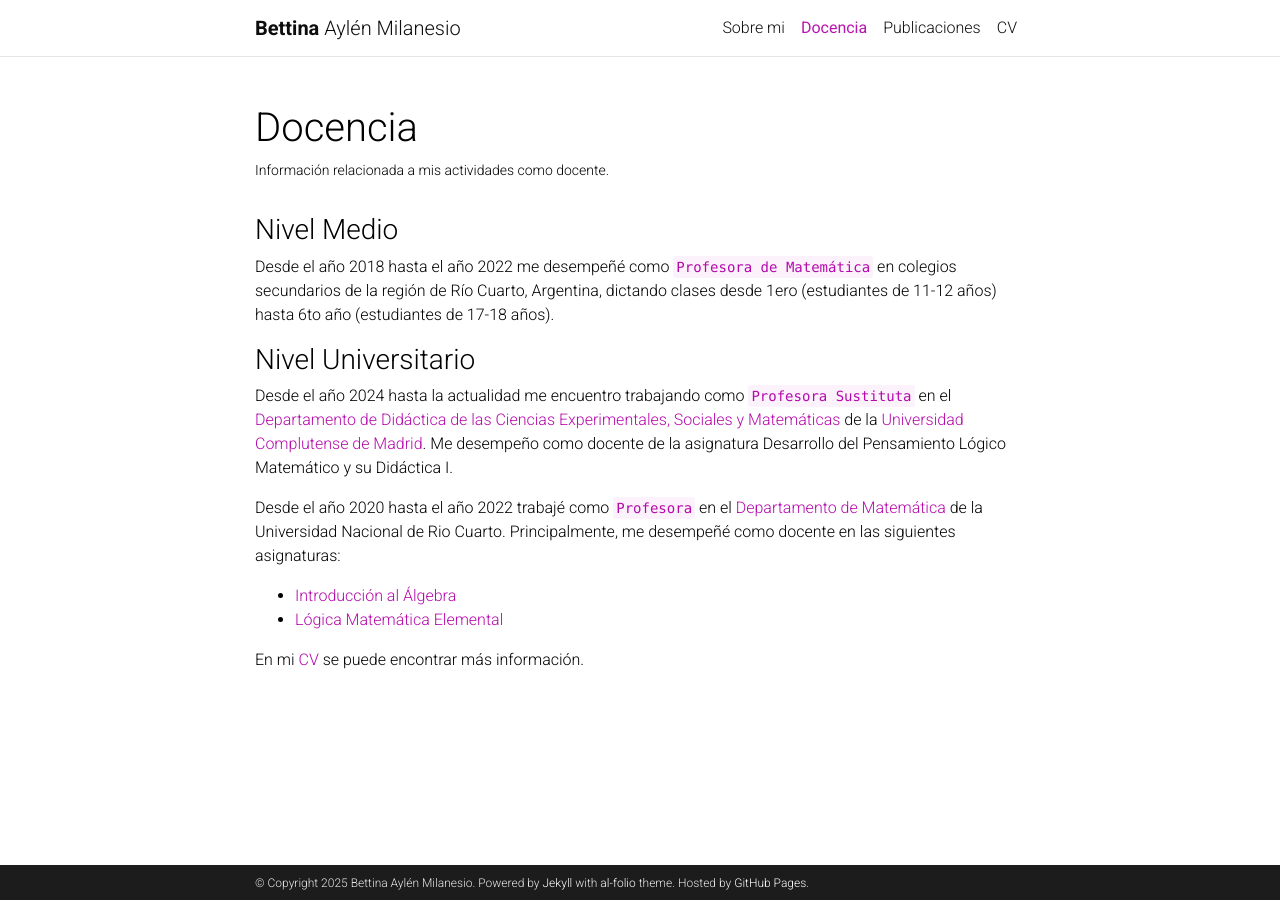
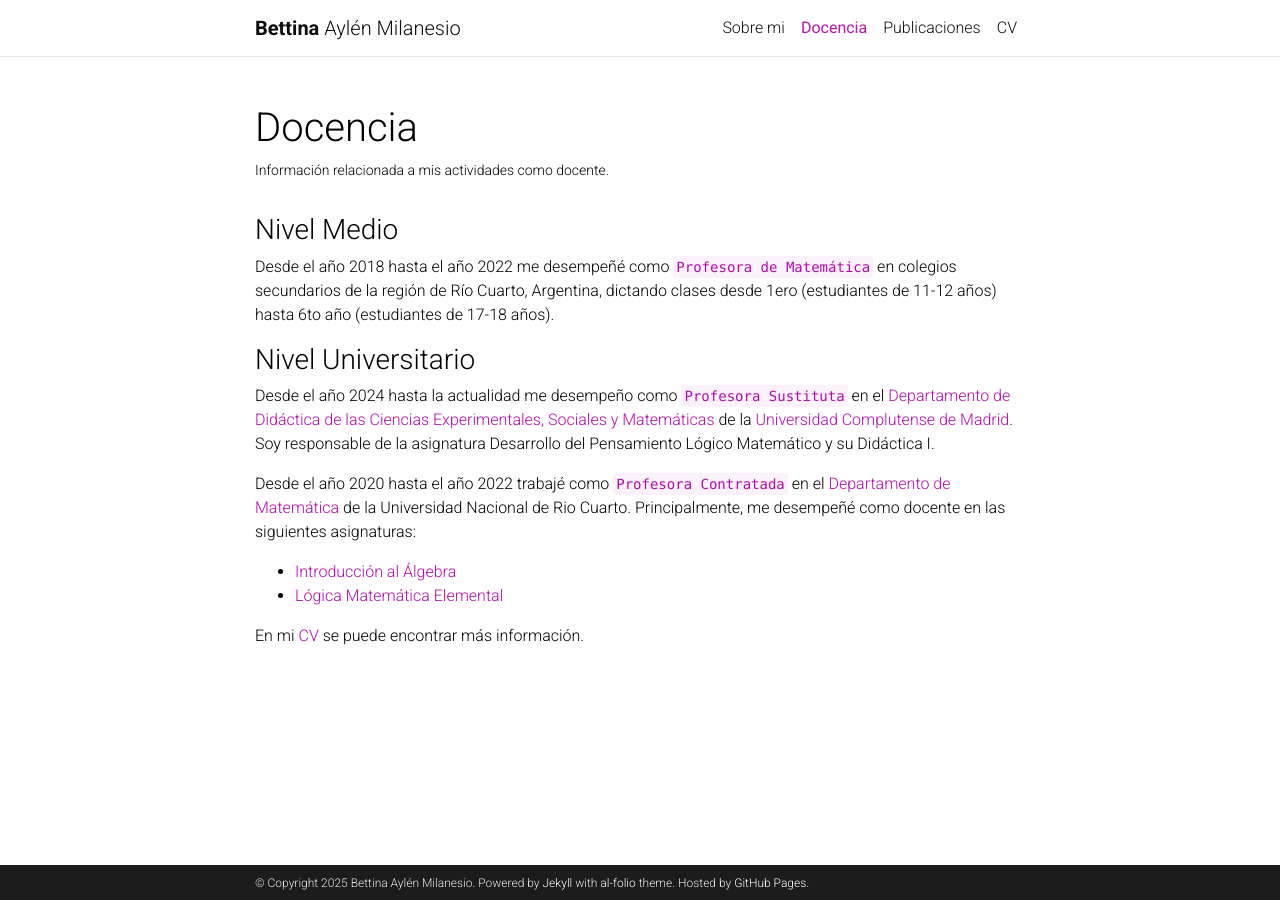
Before and after one commit to bmilanesio/bmilanesio.github.io, a Jekyll site: the page built from _pages/teaching.md, in a window 1280 px wide. Built offline with Jekyll 4.4.1, drawn with Linux system fonts in a browser that asks for light colours; comment, search, counter and statistics services are not loaded; a style sheet for code colours, icons or effects is not loaded.

Commit message:
actualizando

```diff
--- a/_pages/teaching.md
+++ b/_pages/teaching.md
@@ -13,9 +13,9 @@ Desde el año 2018 hasta el año 2022 me desempeñé como `Profesora de Matemát
 
 ### Nivel Universitario
 
-Desde el año 2024 hasta la actualidad me encuentro trabajando como `Profesora Sustituta` en el [Departamento de Didáctica de las Ciencias Experimentales, Sociales y Matemáticas](https://www.ucm.es/departamento-de-didactica-de-las-ciencias-experimentales,-ciencias-sociales-y-matematicas) de la [Universidad Complutense de Madrid](https://www.ucm.es/). Me desempeño como docente de la asignatura Desarrollo del Pensamiento Lógico Matemático y su Didáctica I.
+Desde el año 2024 hasta la actualidad me desempeño como `Profesora Sustituta` en el [Departamento de Didáctica de las Ciencias Experimentales, Sociales y Matemáticas](https://www.ucm.es/departamento-de-didactica-de-las-ciencias-experimentales,-ciencias-sociales-y-matematicas) de la [Universidad Complutense de Madrid](https://www.ucm.es/). Soy responsable de la asignatura Desarrollo del Pensamiento Lógico Matemático y su Didáctica I.
 
-Desde el año 2020 hasta el año 2022 trabajé como `Profesora` en el [Departamento de Matemática](http://mat.exa.unrc.edu.ar/) de la Universidad Nacional de Rio Cuarto. Principalmente, me desempeñé como docente en las siguientes asignaturas:
+Desde el año 2020 hasta el año 2022 trabajé como `Profesora Contratada` en el [Departamento de Matemática](http://mat.exa.unrc.edu.ar/) de la Universidad Nacional de Rio Cuarto. Principalmente, me desempeñé como docente en las siguientes asignaturas:
   - [Introducción al Álgebra](https://sisinfo.unrc.edu.ar/repositorio/sial/programas/facu2/2_2021_1946_2115710.pdf)
   - [Lógica Matemática Elemental](https://sisinfo.unrc.edu.ar/repositorio/sial/programas/facu2/2_2018_1934_1115710.pdf)
 
```
